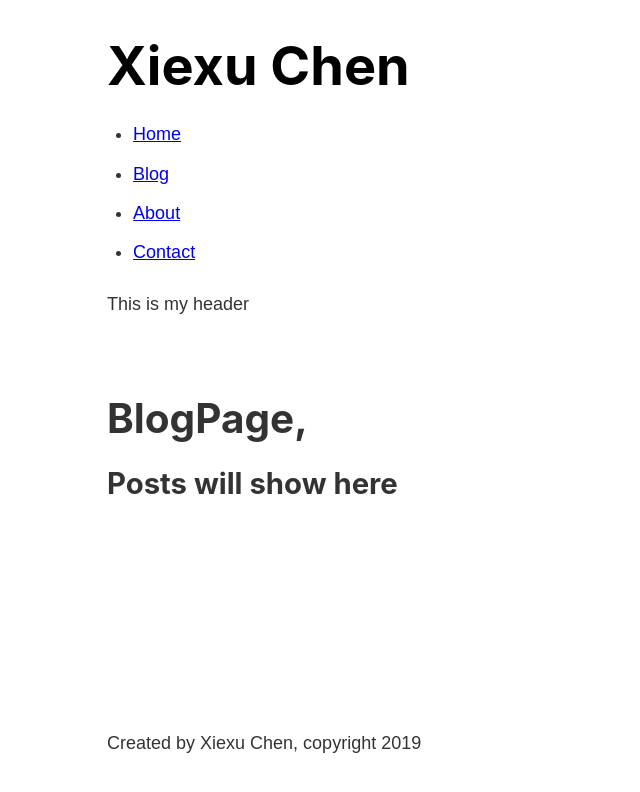
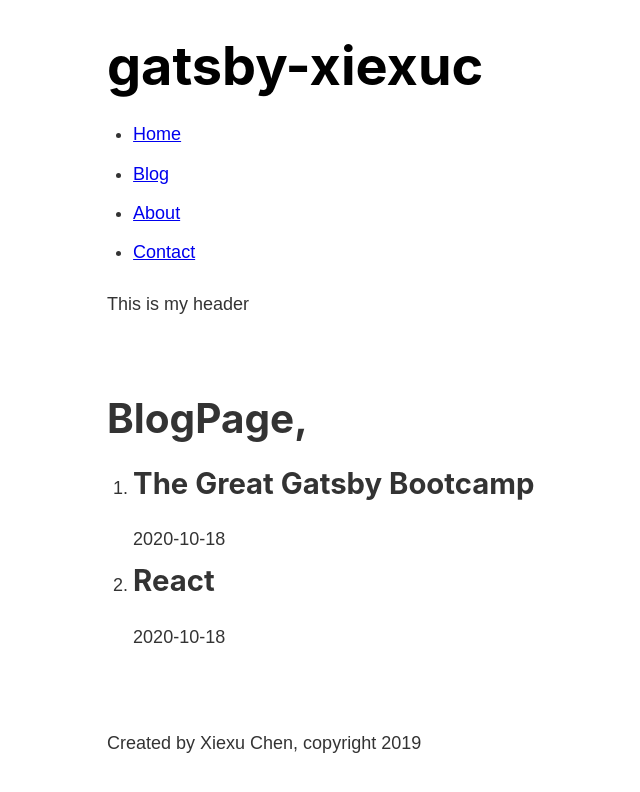
Before and after one commit to Liamxiexuc/gatsby-xiexuc, a Gatsby site: page /blog in a window 1280 px wide. Shown: the whole page, without its empty margins (176-816 px from the left). Built offline with nearby package versions, Linux system fonts and the light colour scheme; Gatsby itself is replaced by a stand-in of ours.

Commit message:
setup graghQL query

```diff
--- a/gatsby-config.js
+++ b/gatsby-config.js
@@ -6,7 +6,19 @@
 
 module.exports = {
   /* Your site config here */
+  siteMetadata: {
+      title: 'gatsby-xiexuc',
+      author: 'Xiexu Chen'
+  },
   plugins: [
-    'gatsby-plugin-sass'
+    'gatsby-plugin-sass',
+    {
+      resolve: 'gatsby-source-filesystem',
+      options: {
+        name: 'src',
+        path: `${__dirname}/src/`
+      }
+    },
+    'gatsby-transformer-remark'
   ],
 }
--- a/package.json
+++ b/package.json
@@ -6,7 +6,7 @@
   "license": "0BSD",
   "scripts": {
     "build": "gatsby build",
-    "develop": "gatsby develop",
+    "develop": "env-cmd -f .env.development gatsby develop",
     "format": "prettier --write \"**/*.{js,jsx,ts,tsx,json,md}\"",
     "start": "npm run develop",
     "serve": "gatsby serve",
@@ -16,11 +16,14 @@
   "dependencies": {
     "gatsby": "^2.24.67",
     "gatsby-plugin-sass": "^2.3.17",
+    "gatsby-source-filesystem": "^2.3.35",
+    "gatsby-transformer-remark": "^2.8.42",
     "node-sass": "^4.14.1",
     "react": "^16.12.0",
     "react-dom": "^16.12.0"
   },
   "devDependencies": {
+    "env-cmd": "^10.1.0",
     "prettier": "2.1.2"
   },
   "repository": {
--- a/src/components/footer.js
+++ b/src/components/footer.js
@@ -1,10 +1,20 @@
 import React from "react"
-import { Link } from 'gatsby'
+import { Link, graphql, useStaticQuery } from 'gatsby'
 
 const Footer = () => {
+    const data = useStaticQuery(graphql`
+        query {
+            site {
+                siteMetadata {
+                    author
+                }
+            }
+        }
+    `)
+
     return (
         <footer>
-            <p>Created by Xiexu Chen, copyright 2019</p>
+            <p>{`Created by ${data.site.siteMetadata.author}, copyright 2019`}</p>
         </footer>
     )
 }
--- a/src/components/header.js
+++ b/src/components/header.js
@@ -1,15 +1,25 @@
 import React from "react"
-import { Link } from 'gatsby'
+import { Link, graphql, useStaticQuery } from 'gatsby'
 
 import headerStyles from "./header.module.scss"
 
 
 const Header = () => {
+    const data = useStaticQuery(graphql`
+        query {
+            site {
+                siteMetadata {
+                    title
+                }
+            }
+        }
+    `)
+
     return (
         <header className={headerStyles.header}>
             <h1>
                 <Link className={headerStyles.title} to='/'>
-                    Xiexu Chen
+                    {data.site.siteMetadata.title}
                 </Link>
             </h1>
             <nav>
--- a/src/pages/blog.js
+++ b/src/pages/blog.js
@@ -1,12 +1,36 @@
 import React from "react"
-
+import { Link, graphql, useStaticQuery } from 'gatsby'
 import Layout from '../components/layout'
 
 const BlogPage = () => {
+    const data = useStaticQuery(graphql`
+        query {
+            allMarkdownRemark {
+                edges {
+                    node {
+                        frontmatter {
+                            title
+                            date
+                        }
+                    }
+                }
+            }
+        }
+    `)
+
     return (
         <Layout>
             <h1>BlogPage,</h1>
-            <h2>Posts will show here</h2>
+            <ol>
+                {data.allMarkdownRemark.edges.map(edge => {
+                    return (
+                        <li>
+                            <h2>{edge.node.frontmatter.title}</h2>
+                            <p>{edge.node.frontmatter.date}</p>
+                        </li>
+                    )
+                })}
+            </ol>
         </Layout>
     )
 }
--- /dev/null
+++ b/src/posts/gatsby.md
@@ -0,0 +1,12 @@
+---
+title: "The Great Gatsby Bootcamp"
+date: "2020-10-18"
+---
+
+I just launched a new bootcamp!
+
+## Topics Covered
+
+1. Gatsby
+2. GraphQL
+3. React
--- /dev/null
+++ b/src/posts/react.md
@@ -0,0 +1,12 @@
+---
+title: "React"
+date: "2020-10-18"
+---
+
+In this post you'll learn React.
+
+## Topics Covered
+
+1. Gatsby
+2. GraphQL
+3. React
```
Also changed, not shown: 1 other file.
